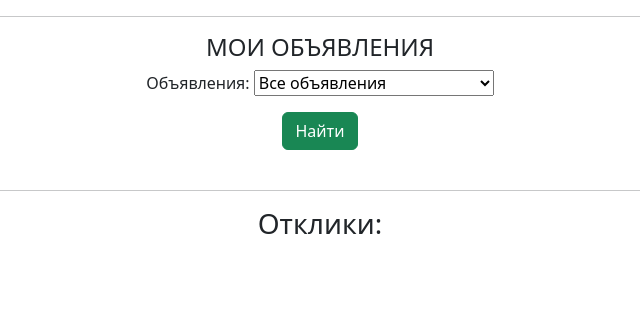
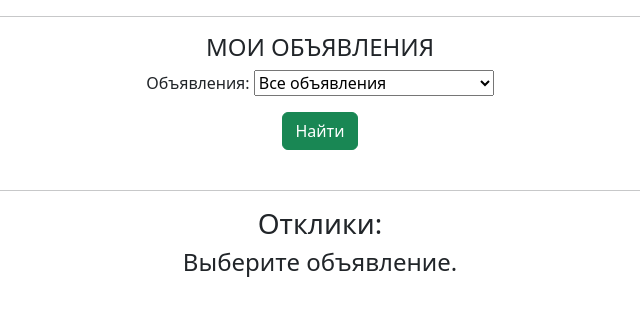
Before and after one commit to morziaka/MsgBoard, a Django app: page /replies/ in a window 1280 px wide. Shown: the part 56-372 px from the top of the page, without its empty margins (320-960 px from the left). Run offline with Django 5.2, Linux system fonts and the light colour scheme; a user stored in the database is signed in; data comes from the database, SQL or seed files in the repository; parts of the project's set-up code (start-up, migrations or seed data) failed here and were passed over; some libraries are stand-ins or nearby versions.

Commit message:
Add files via upload

```diff
--- a/templates/replies.html
+++ b/templates/replies.html
@@ -21,9 +21,10 @@
 <h3>Отклики:</h3>
 
     {% if replies %}
-
+<h4>Выберите объявление.</h4>
+<br>
+    {% for post in posts %}
         {% for rep in replies %}
-            {% for post in posts %}
                 {% if rep.reply == post %}
                     {% if rep.status == 1 %}
                         <div class = 'shadow-lg border-0 rounded-4 text-center'  >
```
Lines whose indentation alone changed are shown as unchanged.
